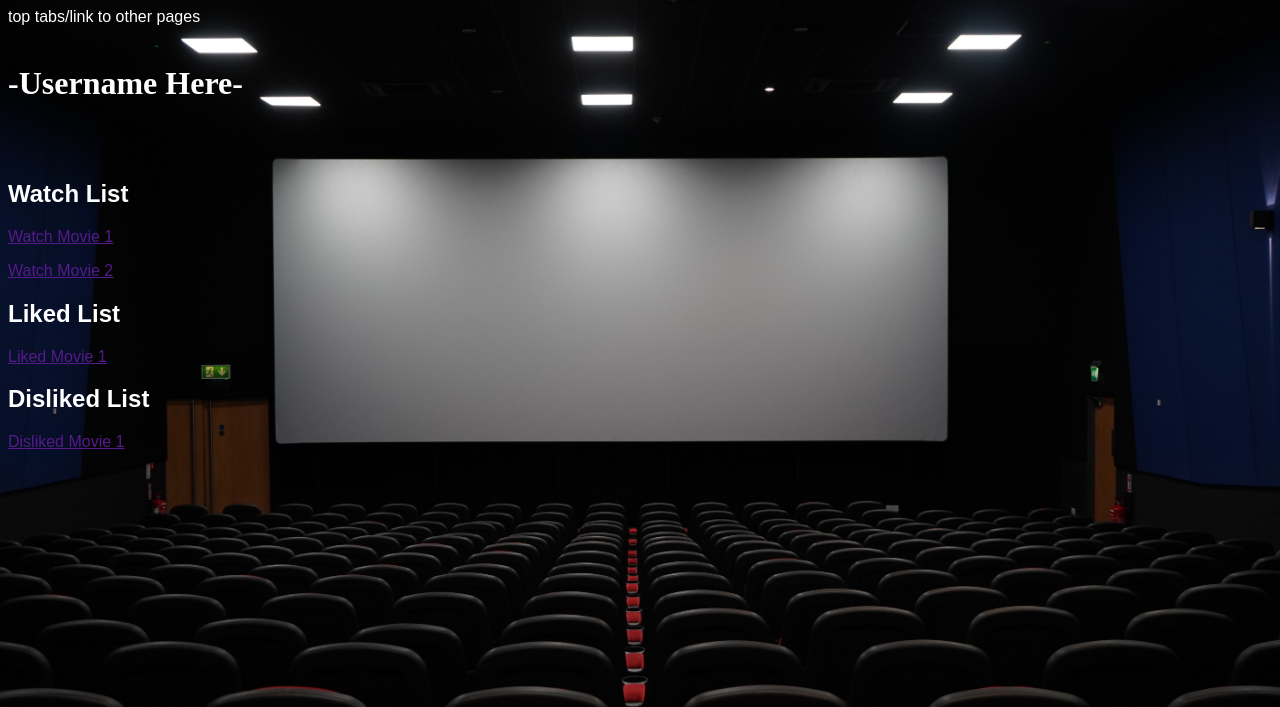
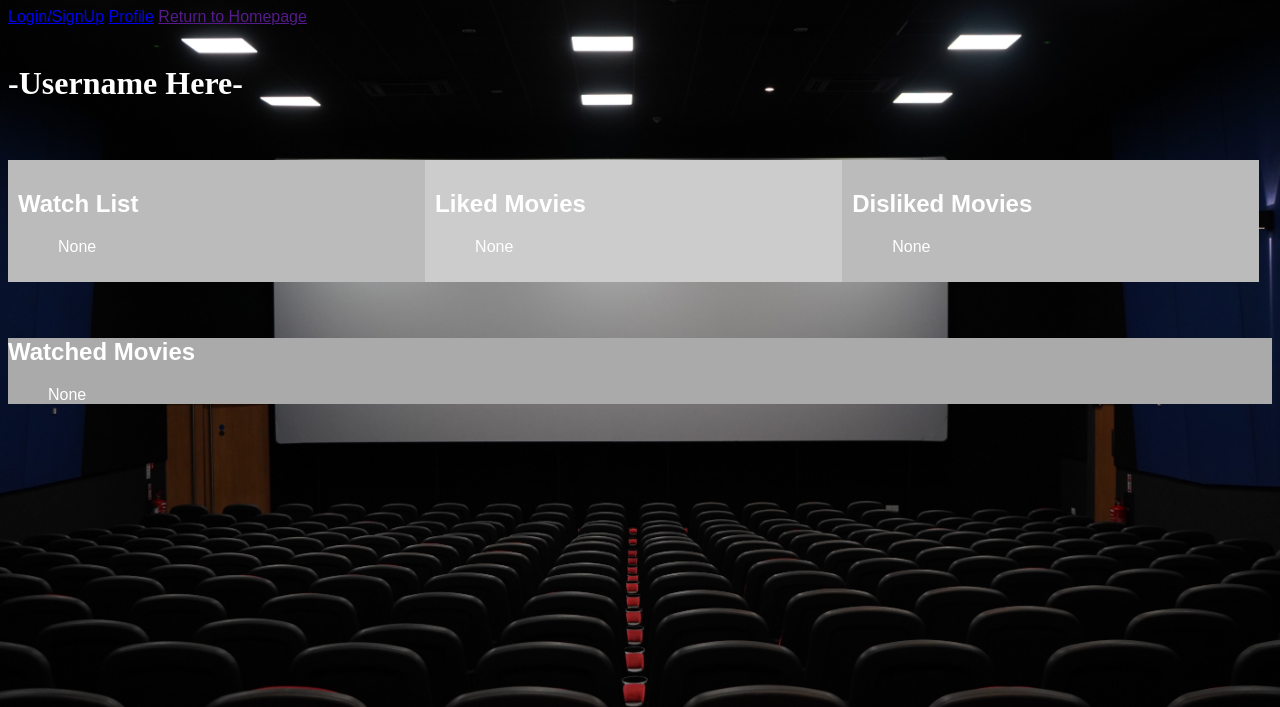
Before and after one commit to fraykate/team3, a Flask app: template templates/userprofile.html in a window 1280 px wide. Shown: the top 707 px of the page. Run offline with Flask 3, Linux system fonts and the light colour scheme; the template is opened without the code that fills it, so the values that code supplies are empty.

Commit message:
Update userprofile.html

```diff
--- a/templates/userprofile.html
+++ b/templates/userprofile.html
@@ -1,44 +1,112 @@
 <!DOCTYPE html>
+<!--
+Template displays user profile page
+
+Reads in liked, disliked, watched,
+and to watch movies corresponding to username
+
+-->
 <html>
 <head>
     <link href="static/css/user.css" rel="stylesheet"/>
-    <title>Username</title>
+    <title>User Profile</title>
+    <style>
+        * {
+            box-sizing: border-box;
+        }
+    </style>
 </head>
 <body>
-    <div>top tabs/link to other pages</div>
+    <div>
+        <a href="login">Login/SignUp</a>
+        <a href="profile">Profile</a>
+        <a href="">Return to Homepage</a>
+    </div>
     <br>
     <h1>-Username Here-</h1>
     <br><br>
-    <div id="watch_list">
-        <h2>Watch List</h2>
-        <div id="watch1">
+
+    <div class="row">
+        <div id="to_watch" class="column" style="background-color:#bbb;">
+            <h2>Watch List</h2>
             <p>
-                <a href="">Watch Movie 1</a>
+            <ul>
+                {% if user_watched %}
+                {% for item in user_watched %}
+                <li>{{item[0]}}
+                    <!--
+                    <button type="button">Watched</button>
+                    <button type="button">Like</button>
+                    <button type="button">Dislike</button>
+                    <button type="button">Remove</button>
+                    -->
+                </li>
+                {% endfor %}
+                {% else %}
+                <p>None</p>
+                {% endif %}
+            </ul>
             </p>
         </div>
-        <div id="watch2">
+        <div id="liked_movies" class="column" style="background-color:#ccc;">
+            <h2>Liked Movies</h2>
             <p>
-                <a href="">Watch Movie 2</a>
+            <ul>
+                {% if user_likes %}
+                {% for item in user_likes %}
+                <li>{{item[0]}}
+                    <!--
+                    <button type="button">Dislike</button>
+                    <button type="button">Remove</button>
+                    -->
+                </li>
+                {% endfor %}
+                {% else %}
+                <p>None</p>
+                {% endif %}
+            </ul>
+            </p>
+        </div>
+        <div id="disliked_movies" class="column" style="background-color:#bbb;">
+            <h2>Disliked Movies</h2>
+            <p>
+            <ul>
+                {% if user_dislikes %}
+                {% for item in user_dislikes %}
+                <li>{{item[0]}}
+                    <!--
+                    <button type="button">Like</button>
+                    <button type="button">Remove</button>
+                    -->
+                </li>
+                {% endfor %}
+                {% else %}
+                <p>None</p>
+                {% endif %}
+            </ul>
             </p>
         </div>
     </div>
-
-    <div id="liked_list">
-        <h2>Liked List</h2>
-        <div id="like1">
-            <p>
-                <a href="">Liked Movie 1</a>
-            </p>
-        </div>
-    </div>
-
-    <div id="disliked_list">
-        <h2>Disliked List</h2>
-        <div id="dislike1">
-            <p>
-                <a href="">Disliked Movie 1</a>
-            </p>
-        </div>
+    <br><br>
+    <div id="watched_movies" style="background-color:#aaa;">
+        <h2>Watched Movies</h2>
+        <p>
+            <ul>
+                {% if user_watched %}
+                {% for item in user_watched %}
+                <li>{{item[0]}}
+                    <!--
+                    <button type="button">Like</button>
+                    <button type="button">Dislike</button>
+                    <button type="button">Remove</button>
+                    -->
+                </li>
+                {% endfor %}
+                {% else %}
+                <p>None</p>
+                {% endif %}
+            </ul>
+        </p>
     </div>
 </body>
 </html>
```
